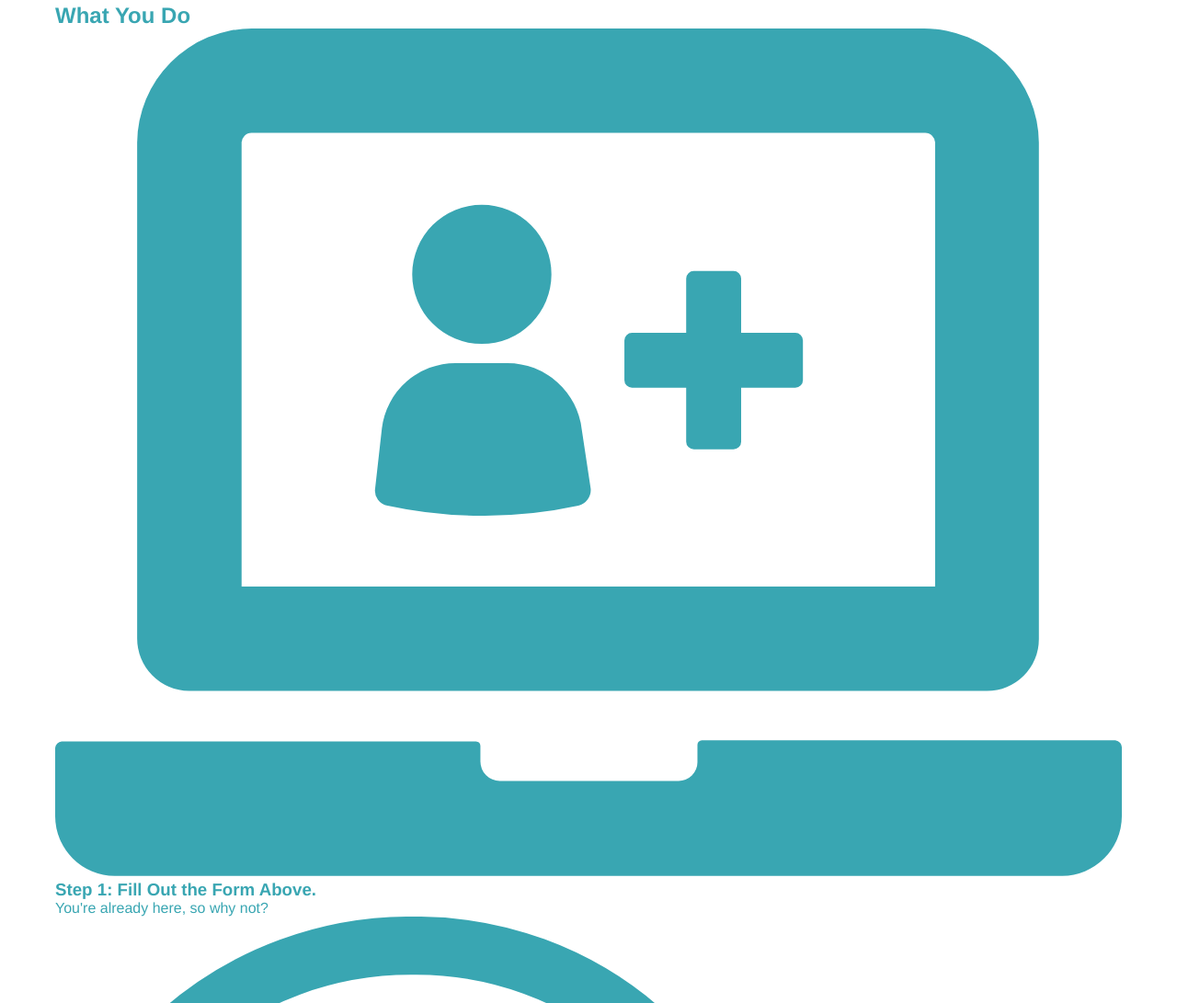
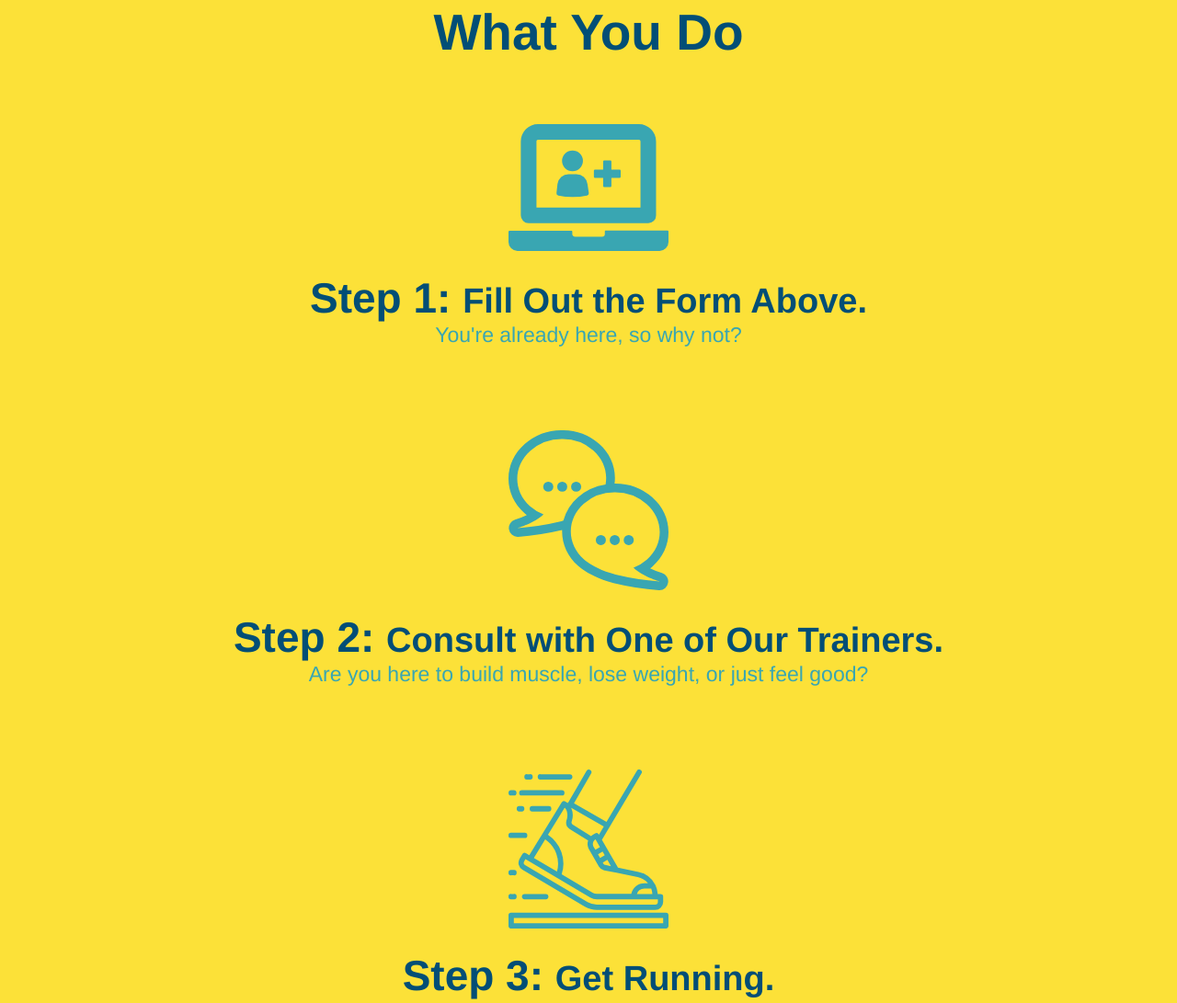
Before and after one commit to cmphillips23/run-buddy, a plain HTML site: page index.html in a window 1280 px wide. Shown: the part 1117-2208 px from the top of the page at 92% size. Drawn offline with Linux system fonts and the light colour scheme.

Commit message:
style what you do section

```diff
--- a/assets/css/style.css
+++ b/assets/css/style.css
@@ -127,7 +127,7 @@ section {
     text-align: center;
 }
 
-.intro h2 {
+.section-title {
     font-size: 55px;
     color: #024e76;
     margin-bottom: 35px;
@@ -143,3 +143,32 @@ section {
     font-size: 20px;
     margin: 0 auto;
 }
+
+.steps {
+    text-align: center;
+    background: #fce138;
+}
+
+.steps div {
+    margin-bottom: 80px;
+}
+
+.steps img {
+    width: 15%;
+    margin: 10px 0;
+}
+
+.steps h3 {
+    color: #024e76;
+    font-size: 46px;
+    margin-top: 10px;
+}
+
+.steps p {
+    color: #39a6b2;
+    font-size: 23px;
+}
+
+.steps span {
+    font-size: 38px;
+}
--- a/index.html
+++ b/index.html
@@ -67,37 +67,37 @@
 
         <!-- "what we do" section -->
         <section id="what-we-do" class="intro">
-            <h2>What We Do</h2>
+            <h2 class="section-title primary-border">What We Do</h2>
             <p>
                 butcher selfies chambray shabby chic gentrify readymade yr Echo Park XOXO Tumblr normcore Banksy direct trade Blue Bottle chillwave you probably haven't heard of them single-origin coffee Vice fanny pack fixie Odd Future Austin fingerstache pickled twee synth Wes Anderson Thundercats viral bitters flannel meggings narwhal Marfa Schlitz sustainable Intelligentsia umami deep v craft
             </p>
         </section>
 
         <!-- "what you do" section -->
-        <section id="what-you-do">
-            <h2>What You Do</h2>
+        <section id="what-you-do" class="steps">
+            <h2 class="section-title secondary-border">What You Do</h2>
 
             <div>
                 <img src="./assets/images/step-1.svg" alt="" />
-                <h3>Step 1: Fill Out the Form Above.</h3>
+                <h3>Step 1: <span>Fill Out the Form Above.</span></h3>
                 <p>You're already here, so why not?</p>
             </div>
 
             <div>
                 <img src="./assets/images/step-2.svg" alt="" />
-                <h3>Step 2: Consult with One of Our Trainers.</h3>
+                <h3>Step 2: <span>Consult with One of Our Trainers.</span></h3>
                 <p>Are you here to build muscle, lose weight, or just feel good?</p>
             </div>
 
             <div>
                 <img src="./assets/images/step-3.svg" alt="" />
-                <h3>Step 3: Get Running.</h3>
+                <h3>Step 3: <span>Get Running.</span></h3>
                 <p>Hit the ground running (literally) once your trainer lays out your plan.</p>
             </div>
 
             <div>
                 <img src="./assets/images/step-4.svg" alt="" />
-                <h3>Step 4: See Results.</h3>
+                <h3>Step 4: <span>See Results.</span></h3>
                 <p>Bi-weekly checkins with your trainer will keep you focused.</p>
             </div>
         </section>
```
